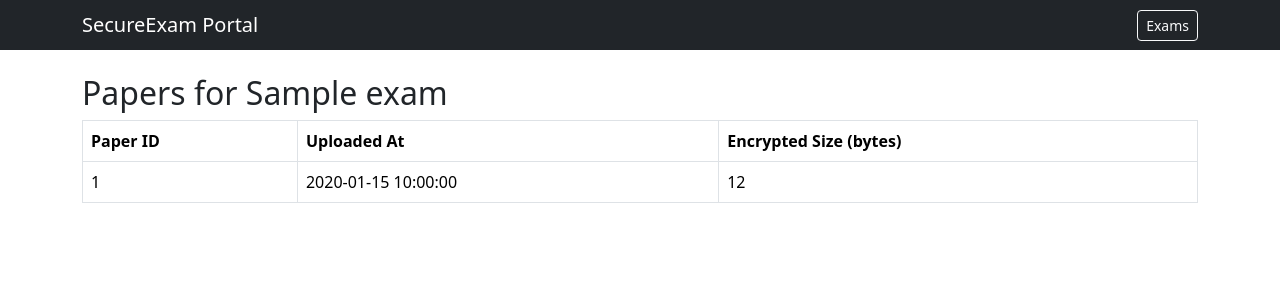
After one commit to vishugediya26/secureexam-portal, a Flask app: page /exams/1/papers in a window 1280 px wide. The commit adds this page. Shown: the top 300 px of the page. Run offline with Flask 3, Linux system fonts and the light colour scheme; tables that the repository leaves empty hold one stand-in row (values such as "Sample post").

Commit message:
Add paper upload with AES-256-GCM encryption

```diff
--- a/app/exams/routes.py
+++ b/app/exams/routes.py
@@ -1,7 +1,8 @@
 from flask import Blueprint, render_template, request, redirect, url_for
 from datetime import datetime
 from app import db
-from app.models import Exam
+from app.models import Exam, Paper
+from app.crypto_utils import encrypt_text
 
 exams_bp = Blueprint('exams', __name__)
 
@@ -21,3 +22,21 @@ def new_exam():
         db.session.commit()
         return redirect(url_for('exams.list_exams'))
     return render_template('exams/new.html')
+
+@exams_bp.route('/exams/<int:exam_id>/upload-paper', methods=['GET', 'POST'])
+def upload_paper(exam_id):
+    exam = Exam.query.get_or_404(exam_id)
+    if request.method == 'POST':
+        content = request.form['content']
+        encrypted = encrypt_text(content)
+        paper = Paper(exam_id=exam.id, setter_id=1, encrypted_content=encrypted)
+        db.session.add(paper)
+        db.session.commit()
+        return redirect(url_for('exams.list_papers', exam_id=exam.id))
+    return render_template('exams/upload_paper.html', exam=exam)
+
+@exams_bp.route('/exams/<int:exam_id>/papers')
+def list_papers(exam_id):
+    exam = Exam.query.get_or_404(exam_id)
+    papers = Paper.query.filter_by(exam_id=exam.id).all()
+    return render_template('exams/papers.html', exam=exam, papers=papers)
--- a/app/templates/exams/list.html
+++ b/app/templates/exams/list.html
@@ -4,7 +4,7 @@
 <a href="{{ url_for('exams.new_exam') }}" class="btn btn-primary mb-3">+ New Exam</a>
 <table class="table table-bordered">
   <thead>
-    <tr><th>Subject</th><th>Scheduled Start</th><th>Duration (min)</th></tr>
+    <tr><th>Subject</th><th>Scheduled Start</th><th>Duration (min)</th><th>Actions</th></tr>
   </thead>
   <tbody>
     {% for exam in exams %}
@@ -12,6 +12,10 @@
       <td>{{ exam.subject }}</td>
       <td>{{ exam.scheduled_start }}</td>
       <td>{{ exam.duration_minutes }}</td>
+      <td>
+        <a href="{{ url_for('exams.upload_paper', exam_id=exam.id) }}" class="btn btn-sm btn-outline-primary">Upload Paper</a>
+        <a href="{{ url_for('exams.list_papers', exam_id=exam.id) }}" class="btn btn-sm btn-outline-secondary">View Papers</a>
+      </td>
     </tr>
     {% endfor %}
   </tbody>
--- /dev/null
+++ b/app/templates/exams/papers.html
@@ -0,0 +1,16 @@
+{% extends "base.html" %}
+{% block content %}
+<h2>Papers for {{ exam.subject }}</h2>
+<table class="table table-bordered">
+  <thead><tr><th>Paper ID</th><th>Uploaded At</th><th>Encrypted Size (bytes)</th></tr></thead>
+  <tbody>
+    {% for paper in papers %}
+    <tr>
+      <td>{{ paper.id }}</td>
+      <td>{{ paper.uploaded_at }}</td>
+      <td>{{ paper.encrypted_content|length }}</td>
+    </tr>
+    {% endfor %}
+  </tbody>
+</table>
+{% endblock %}
```
Also changed, not shown: app/crypto_utils.py (added, +22 -0 lines), app/templates/exams/upload_paper.html (added, +11 -0 lines), instance/secureexam.db, 1 other file.
